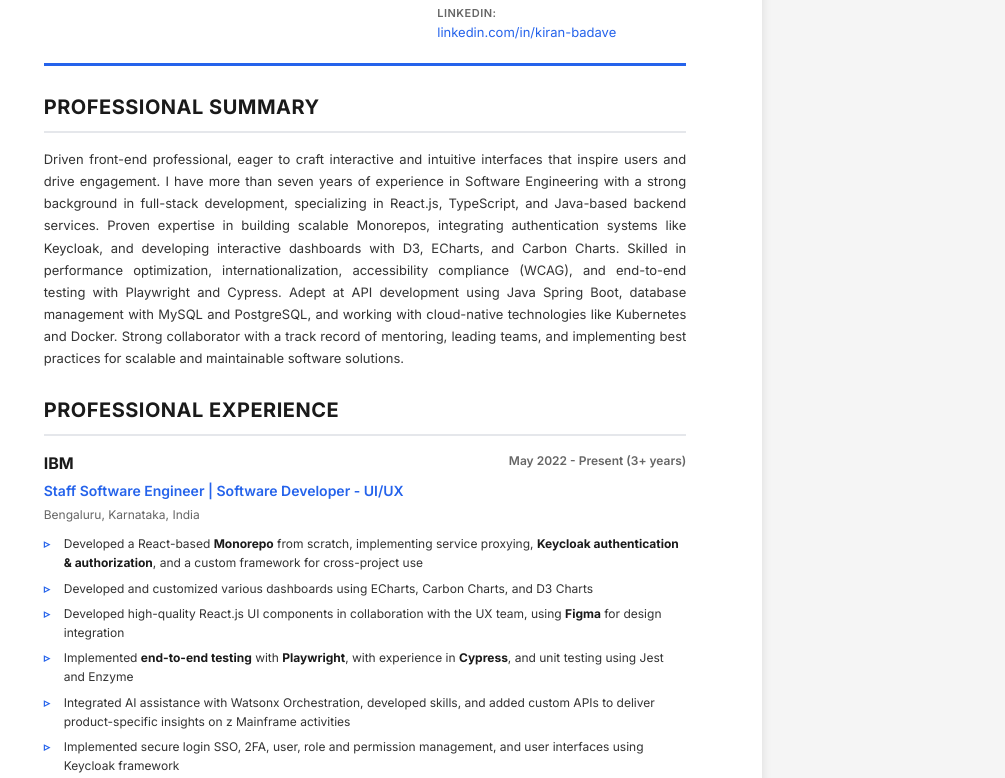
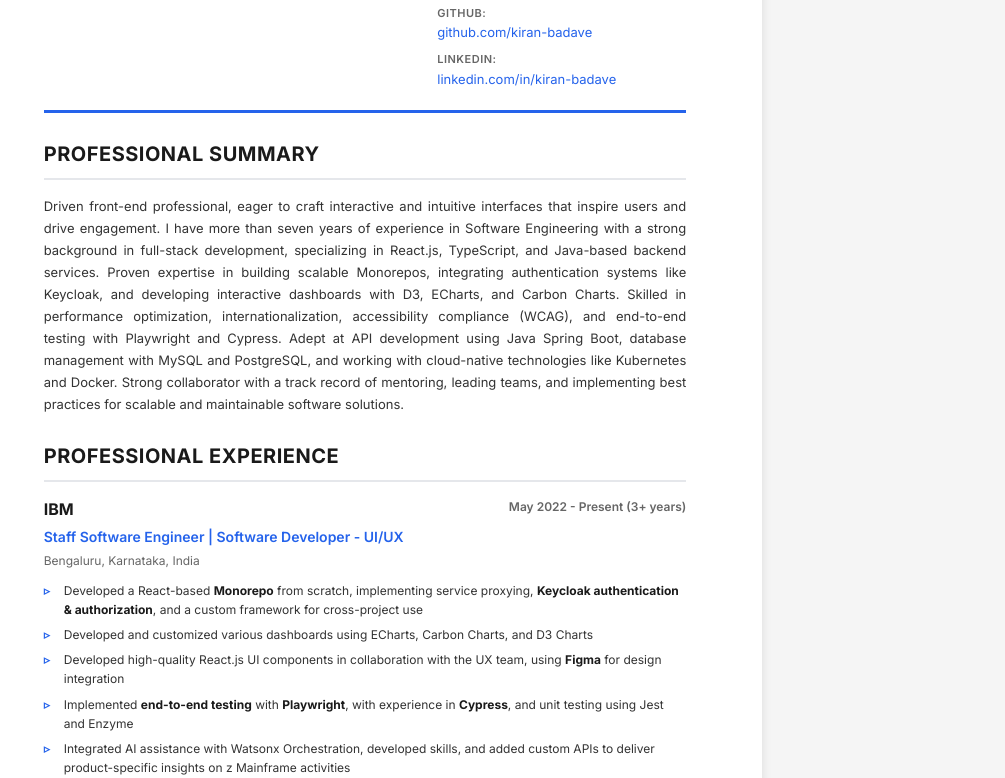
Before and after one commit to kiran-badave/kiran-portfolio-website, a plain HTML site: page cv-print.html in a window 1280 px wide. Shown: the part 230-1008 px from the top of the page, without its empty margins (275-1280 px from the left). Drawn offline with Linux system fonts and the light colour scheme.

Commit message:
Add GitHub profile link to contact sections
Added GitHub profile link and display to both cv-print.html and index.html contact sections. Updated data.js to include GitHub URL and display text in the personal information object.

```diff
--- a/cv-print.html
+++ b/cv-print.html
@@ -35,6 +35,10 @@
                     <div class="contact-item">
                         <span class="label">Portfolio:</span>
                         <a href="https://kiran-badave.github.io/" id="portfolio" class="contact-link" target="_blank">kiran-badave.github.io</a>
+                    </div>
+                    <div class="contact-item">
+                        <span class="label">GitHub:</span>
+                        <a href="https://github.com/kiran-badave" id="github" class="contact-link" target="_blank">github.com/kiran-badave</a>
                     </div>
                     <div class="contact-item">
                         <span class="label">LinkedIn:</span>
@@ -91,6 +95,7 @@
             document.getElementById('email').textContent = portfolioData.personal.email;
             document.getElementById('phone').textContent = portfolioData.personal.phone.join(', ');
             document.getElementById('portfolio').textContent = portfolioData.personal.portfolioDisplay;
+            document.getElementById('github').textContent = portfolioData.personal.githubDisplay;
             document.getElementById('linkedin').textContent = portfolioData.personal.linkedinDisplay;
             document.getElementById('profilePhoto').src = portfolioData.personal.profileImage;
 
--- a/data.js
+++ b/data.js
@@ -11,6 +11,8 @@ const portfolioData = {
         phone: ["+91 967 303 6719", "+91 797 208 1821"],
         linkedin: "https://www.linkedin.com/in/kiran-badave",
         linkedinDisplay: "linkedin.com/in/kiran-badave",
+        github: "https://github.com/kiran-badave",
+        githubDisplay: "github.com/kiran-badave",
         portfolio: "https://kiran-badave.github.io/",
         portfolioDisplay: "kiran-badave.github.io",
         address: "604, D2, Kumar Pebble Park, Hadapsar, Pune, MH - 411028",
```
Also changed, not shown: index.html (+6 -0 lines).
